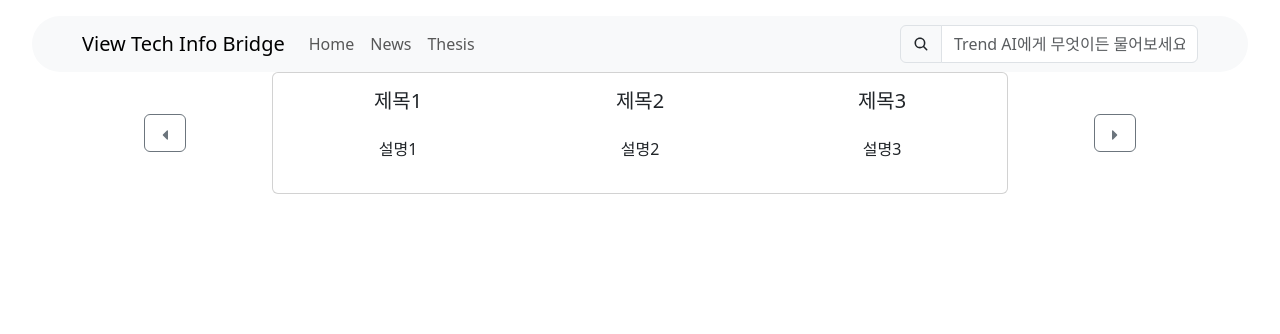
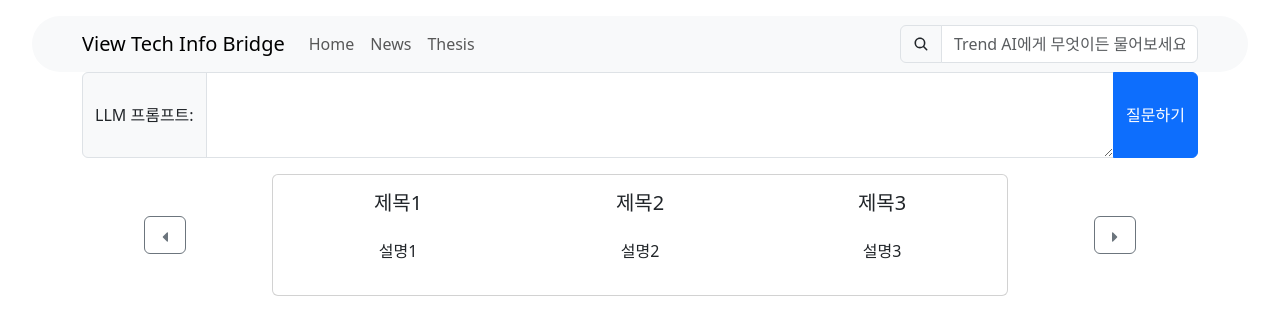
Before and after one commit to davJ-star/view-tech-info-bridge, a React (Create React App) app in the folder src/main/front/: page / in a window 1280 px wide. Shown: the top 334 px of the page. Built offline with nearby package versions, Linux system fonts and the light colour scheme; no server answers.

Commit message:
feat: Add LLMQueryInput component

```diff
--- a/src/main/front/src/screens/home/index.tsx
+++ b/src/main/front/src/screens/home/index.tsx
@@ -1,9 +1,19 @@
 import React, { useState, useEffect, useCallback } from 'react'
-import { Button, Card, Col, Container, Row } from 'react-bootstrap'
+import {
+  Button,
+  Card,
+  Col,
+  Container,
+  Form,
+  InputGroup,
+  FormText,
+  Row,
+} from 'react-bootstrap' // Import necessary components
 import { FaCaretLeft, FaCaretRight } from 'react-icons/fa'
 import { NewsArticle, dummyData } from '../News/NewsArticle' // Import NewsArticle and dummyData
 
 const HomeScreen = () => {
+  const [prompt, setPrompt] = useState('')
   const [news, setNews] = useState<NewsArticle[]>(dummyData) // Use dummyData initially
   const [currentIndex, setCurrentIndex] = useState<number>(0)
 
@@ -27,8 +37,41 @@ const HomeScreen = () => {
     setCurrentIndex((currentIndex - 3 + news.length) % news.length)
   }, [currentIndex, news.length])
 
+  const handlePromptChange = (event: {
+    target: { value: React.SetStateAction<string> }
+  }) => {
+    setPrompt(event.target.value)
+  }
+
+  const handleSubmitPrompt = async (event: { preventDefault: () => void }) => {
+    event.preventDefault() // Prevent default form submission behavior
+    // Implement logic to submit the prompt to your LLM API
+    console.log('Submitted prompt:', prompt) // Replace with actual API call
+    setPrompt('') // Clear prompt after submission
+  }
+
   return (
     <Container>
+      <Row className="justify-content-center align-items-center">
+        <Col xs={12}>
+          {/* LLM Prompt Input Section */}
+          <Form onSubmit={handleSubmitPrompt}>
+            <InputGroup className="mb-3">
+              <InputGroup.Text>LLM 프롬프트:</InputGroup.Text>
+              <Form.Control // Use Form.Control instead of Input
+                as="textarea"
+                rows={3}
+                value={prompt}
+                onChange={handlePromptChange}
+              />
+              <Button variant="primary" type="submit">
+                질문하기
+              </Button>
+            </InputGroup>
+          </Form>
+        </Col>
+      </Row>
+
       <Row className="justify-content-center align-items-center">
         <Col xs={2}>
           <Button
@@ -40,6 +83,7 @@ const HomeScreen = () => {
           </Button>
         </Col>
         <Col xs={8} md={8}>
+          {/* News Carousel Section (unchanged) */}
           <Card>
             <Card.Body>
               <Row>
```
